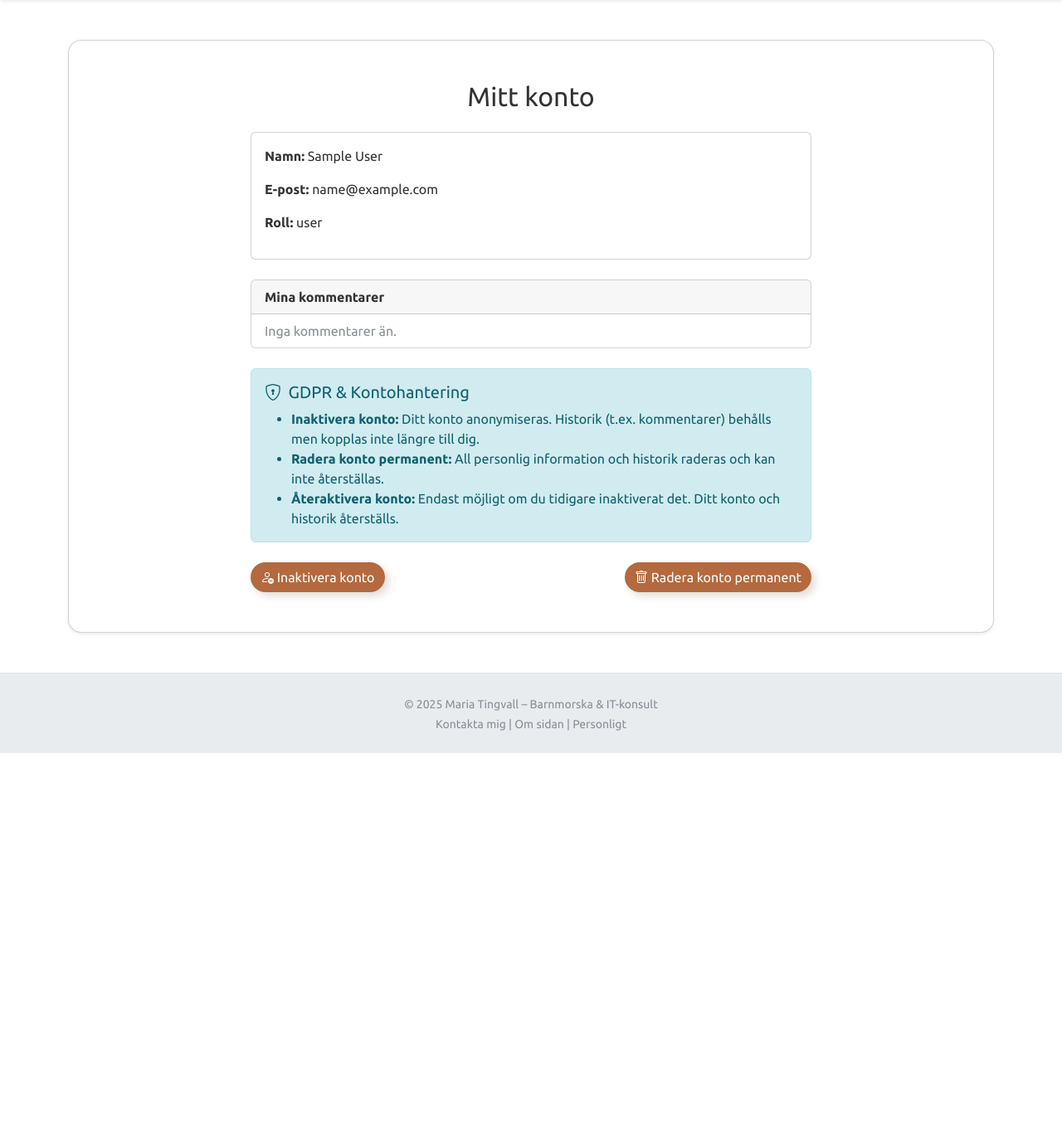
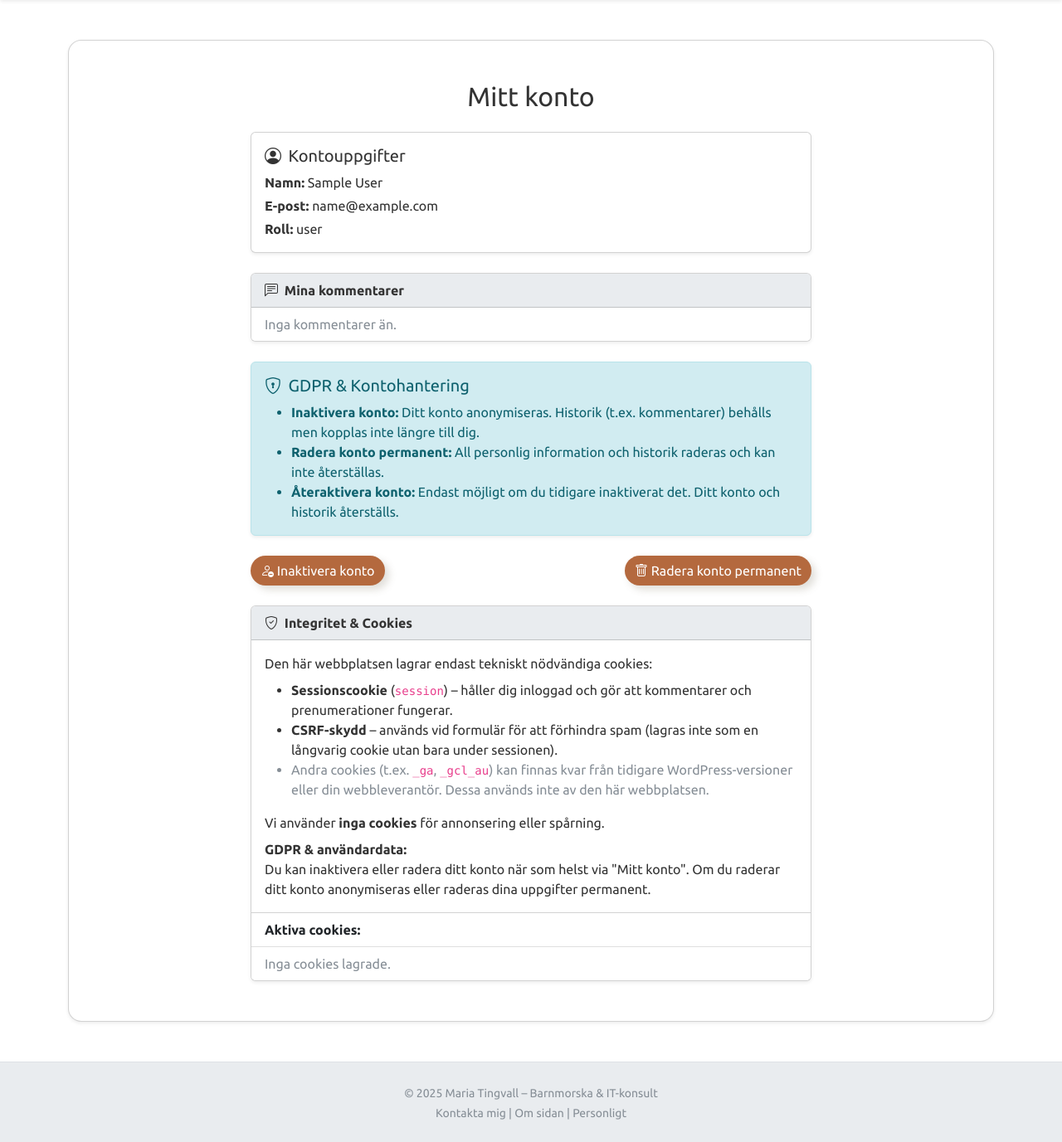
Before and after one commit to Majsan-T/MajaTingWorks, a Flask app: page /auth/account in a window 1280 px wide. Shown: the part 59-1436 px from the top of the page at 83% size. Before the commit the page ends 967 px from the top, so only its background shows below. Run offline with Flask 3, Linux system fonts and the light colour scheme; the visitor is signed in with stand-in values (Sample User, id 1); data that the repository does not hold is empty; some libraries are stand-ins or nearby versions.

Commit message:
Update account page: add cookie info in privacy section

```diff
--- a/app/auth/routes.py
+++ b/app/auth/routes.py
@@ -82,13 +82,17 @@
 
     delete_form = DeleteForm()
 
+    # Hämta cookies dynamiskt
+    cookies = request.cookies
+
     user_comments = [c for c in current_user.comments if c.post is not None]
 
     return render_template(
         "auth/account.html",
         user=current_user,
         comments=comments,
-        delete_form=delete_form
+        delete_form=delete_form,
+        cookies=cookies
     )
 
 
--- a/templates/auth/account.html
+++ b/templates/auth/account.html
@@ -5,18 +5,19 @@
     <h2 class="mb-4 text-center">Mitt konto</h2>
 
     <!-- Konto-information -->
-    <div class="card mb-4">
+    <div class="card shadow-sm mb-4">
         <div class="card-body">
-            <p><strong>Namn:</strong> {{ user.name }}</p>
-            <p><strong>E-post:</strong> {{ user.email }}</p>
-            <p><strong>Roll:</strong> {{ user.role }}</p>
+            <h5 class="card-title"><i class="bi bi-person-circle me-1"></i> Kontouppgifter</h5>
+            <p class="mb-1"><strong>Namn:</strong> {{ user.name }}</p>
+            <p class="mb-1"><strong>E-post:</strong> {{ user.email }}</p>
+            <p class="mb-0"><strong>Roll:</strong> {{ user.role }}</p>
         </div>
     </div>
 
     <!-- Kommentarer -->
-    <div class="card mb-4">
-        <div class="card-header">
-            <strong>Mina kommentarer</strong>
+    <div class="card shadow-sm mb-4">
+        <div class="card-header bg-light">
+            <strong><i class="bi bi-chat-left-text me-1"></i> Mina kommentarer</strong>
         </div>
         <ul class="list-group list-group-flush">
             {% for comment in comments %}
@@ -32,12 +33,14 @@
                         {% else %}
                             Kommentar till <em>(inlägget är raderat eller otillgängligt)</em>
                         {% endif %}
-                         – skrivet {{ comment.date_created.strftime("%Y-%m-%d %H:%M") }}
+                        – skrivet {{ comment.date_created.strftime("%Y-%m-%d %H:%M") }}
                     </small>
                 </div>
                 <form method="POST" action="{{ url_for('auth.delete_comment', comment_id=comment.id) }}">
                     {{ delete_form.hidden_tag() }}
-                    <button type="submit" class="btn btn-sm btn-outline-danger ms-2">Ta bort</button>
+                    <button type="submit" class="btn btn-sm btn-outline-danger ms-2">
+                        <i class="bi bi-x-lg"></i> Ta bort
+                    </button>
                 </form>
             </li>
             {% else %}
@@ -47,8 +50,8 @@
     </div>
 
     <!-- GDPR-information -->
-    <div class="alert alert-info mb-4">
-        <h5><i class="bi bi-shield-lock me-1"></i> GDPR & Kontohantering</h5>
+    <div class="alert alert-info shadow-sm mb-4">
+        <h5 class="mb-2"><i class="bi bi-shield-lock me-1"></i> GDPR & Kontohantering</h5>
         <ul class="mb-0">
             <li><strong>Inaktivera konto:</strong> Ditt konto anonymiseras. Historik (t.ex. kommentarer) behålls men kopplas inte längre till dig.</li>
             <li><strong>Radera konto permanent:</strong> All personlig information och historik raderas och kan inte återställas.</li>
@@ -57,7 +60,7 @@
     </div>
 
     <!-- GDPR-knappar -->
-    <div class="d-flex justify-content-between">
+    <div class="d-flex justify-content-between mb-4">
         {% if not user.is_deleted %}
         <form method="POST" action="{{ url_for('auth.deactivate_account') }}">
             {{ delete_form.hidden_tag() }}
@@ -80,5 +83,40 @@
         </form>
         {% endif %}
     </div>
+
+    <!-- Cookies & integritet -->
+    <div class="card shadow-sm">
+        <div class="card-header bg-light">
+            <strong><i class="bi bi-shield-check me-1"></i> Integritet & Cookies</strong>
+        </div>
+        <div class="card-body">
+            <p class="mb-2">Den här webbplatsen lagrar endast tekniskt nödvändiga cookies:</p>
+            <ul>
+                <li><strong>Sessionscookie</strong> (<code>session</code>) – håller dig inloggad och gör att kommentarer och prenumerationer fungerar.</li>
+                <li><strong>CSRF-skydd</strong> – används vid formulär för att förhindra spam (lagras inte som en långvarig cookie utan bara under sessionen).</li>
+                <li class="text-muted">
+                    Andra cookies (t.ex. <code>_ga</code>, <code>_gcl_au</code>) kan finnas kvar från tidigare WordPress-versioner eller din webbleverantör.
+                    Dessa används inte av den här webbplatsen.
+                </li>
+            </ul>
+            <p class="mb-2">
+                Vi använder <strong>inga cookies</strong> för annonsering eller spårning.
+            </p>
+            <p class="mb-0">
+                <strong>GDPR & användardata:</strong><br>
+                Du kan inaktivera eller radera ditt konto när som helst via "Mitt konto". Om du raderar ditt konto anonymiseras eller raderas dina uppgifter permanent.
+            </p>
+        </div>
+        <ul class="list-group list-group-flush">
+            <li class="list-group-item"><strong>Aktiva cookies:</strong></li>
+            {% if cookies %}
+                {% for name, value in cookies.items() %}
+                    <li class="list-group-item"><strong>{{ name }}</strong>: {{ value }}</li>
+                {% endfor %}
+            {% else %}
+                <li class="list-group-item text-muted">Inga cookies lagrade.</li>
+            {% endif %}
+        </ul>
+    </div>
 </div>
 {% endblock %}
--- a/templates/blog/blog.html
+++ b/templates/blog/blog.html
@@ -4,7 +4,7 @@
 {% block content %}
 {% set bg_class = "blog-hero" %}
 {% set title = "Blogg" %}
-{% set subtitle = "Här kan du se några av mina projekt." %}
+{% set subtitle = "Här kan du läsa mer om mina projekt." %}
 {% include "partials/_hero.html" %}
 {% block hero_buttons %}
   {% if current_user.is_authenticated and current_user.role == 'admin' %}
```
